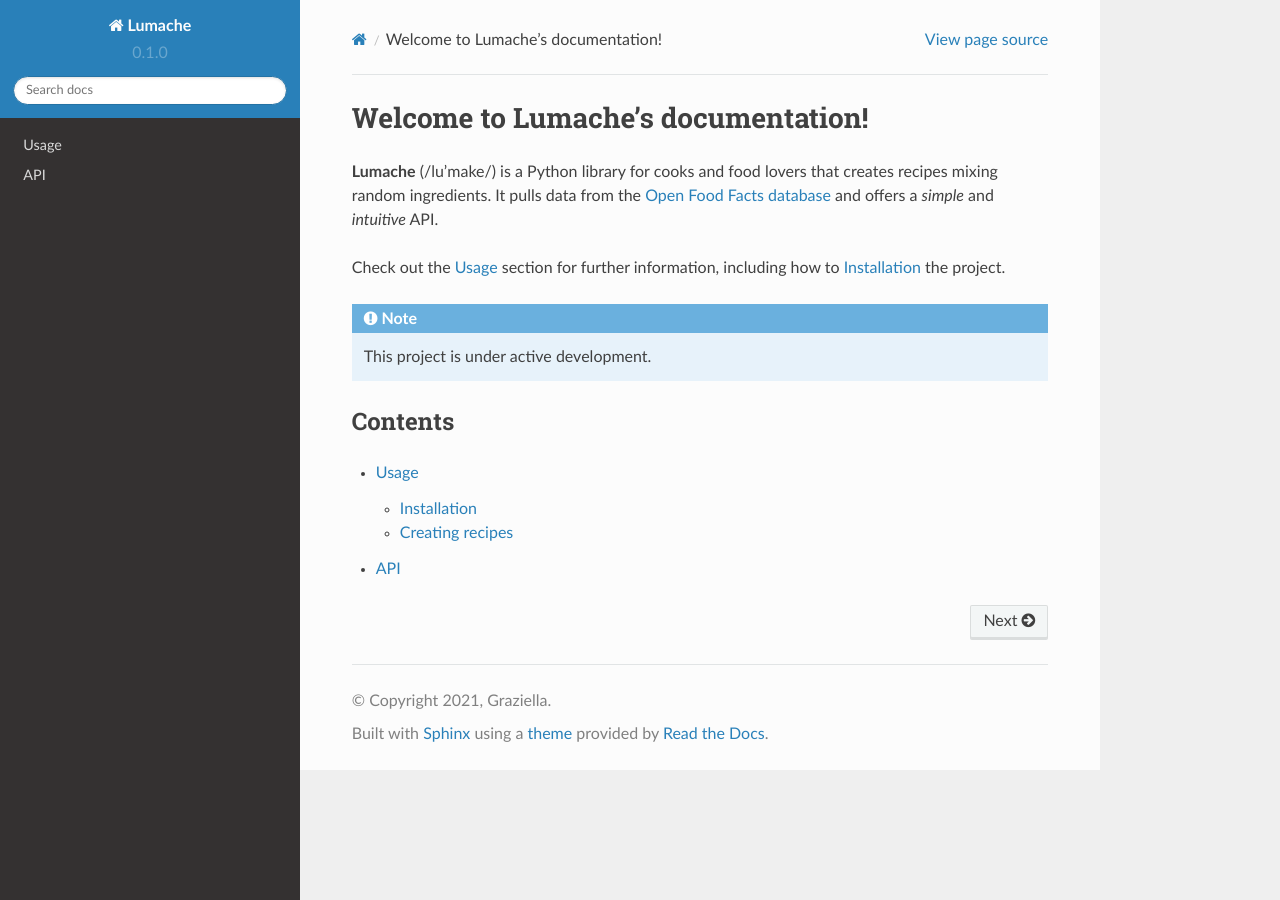
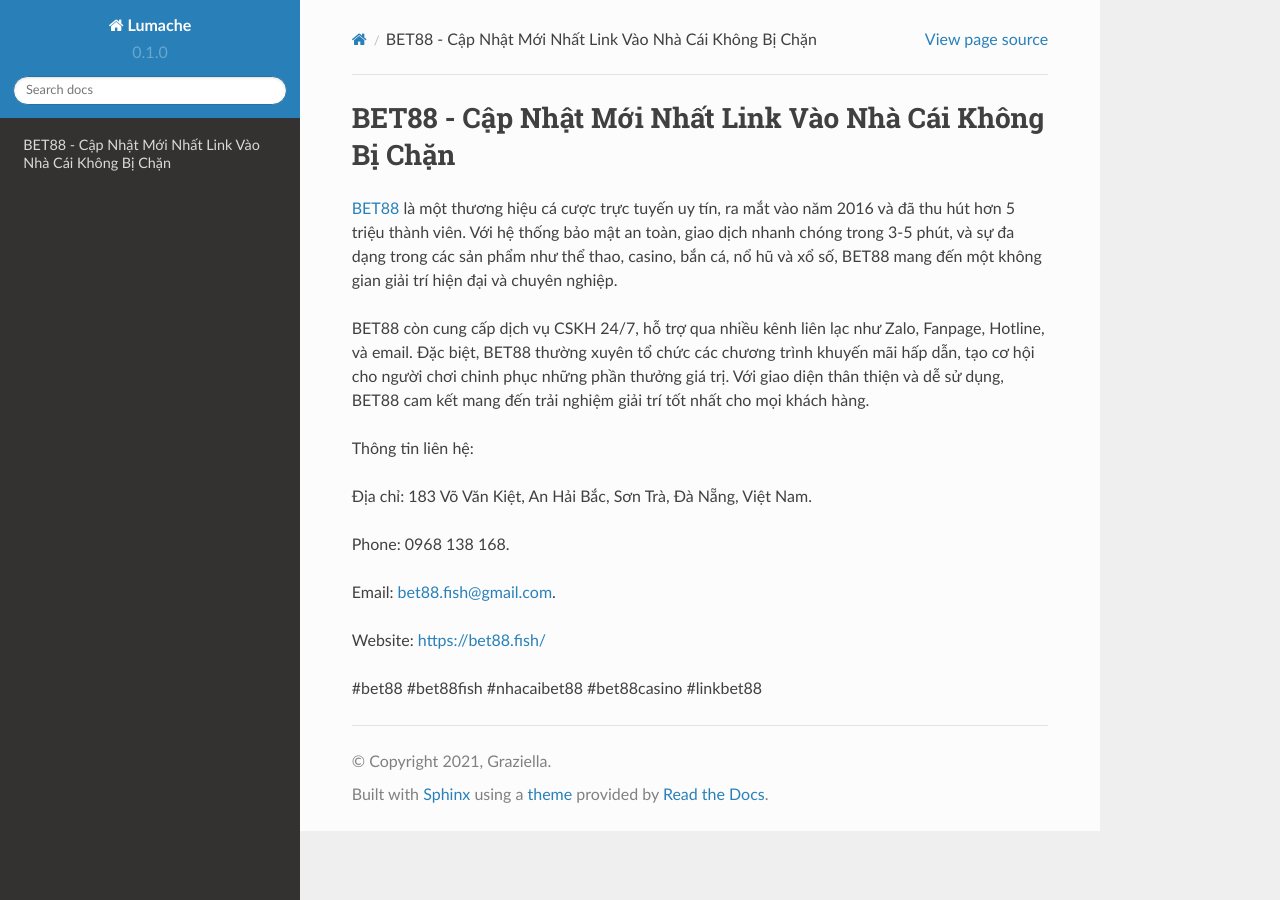
Before and after one commit to hosiertry99087/bet88fish, a Sphinx documentation site: the page built from docs/source/index.rst, in a window 1280 px wide. Built offline with Sphinx 7.4.7 and the Read the Docs theme 2.0.0, drawn with Linux system fonts in a browser that asks for light colours.

Commit message:
Update index.rst

```diff
--- a/docs/source/index.rst
+++ b/docs/source/index.rst
@@ -1,22 +1,18 @@
-Welcome to Lumache's documentation!
+BET88 - Cập Nhật Mới Nhất Link Vào Nhà Cái Không Bị Chặn
 ===================================
 
-**Lumache** (/lu'make/) is a Python library for cooks and food lovers
-that creates recipes mixing random ingredients.
-It pulls data from the `Open Food Facts database <https://world.openfoodfacts.org/>`_
-and offers a *simple* and *intuitive* API.
+`BET88 <https://bet88.fish/>`_ là một thương hiệu cá cược trực tuyến uy tín, ra mắt vào năm 2016 và đã thu hút hơn 5 triệu thành viên. Với hệ thống bảo mật an toàn, giao dịch nhanh chóng trong 3-5 phút, và sự đa dạng trong các sản phẩm như thể thao, casino, bắn cá, nổ hũ và xổ số, BET88 mang đến một không gian giải trí hiện đại và chuyên nghiệp.
 
-Check out the :doc:`usage` section for further information, including
-how to :ref:`installation` the project.
+BET88 còn cung cấp dịch vụ CSKH 24/7, hỗ trợ qua nhiều kênh liên lạc như Zalo, Fanpage, Hotline, và email. Đặc biệt, BET88 thường xuyên tổ chức các chương trình khuyến mãi hấp dẫn, tạo cơ hội cho người chơi chinh phục những phần thưởng giá trị. Với giao diện thân thiện và dễ sử dụng, BET88 cam kết mang đến trải nghiệm giải trí tốt nhất cho mọi khách hàng.
 
-.. note::
+Thông tin liên hệ:
 
-   This project is under active development.
+Địa chỉ: 183 Võ Văn Kiệt, An Hải Bắc, Sơn Trà, Đà Nẵng, Việt Nam.
 
-Contents
---------
+Phone: 0968 138 168.
 
-.. toctree::
+Email: bet88.fish@gmail.com.
 
-   usage
-   api
+Website: https://bet88.fish/
+
+#bet88 #bet88fish #nhacaibet88 #bet88casino #linkbet88
```
